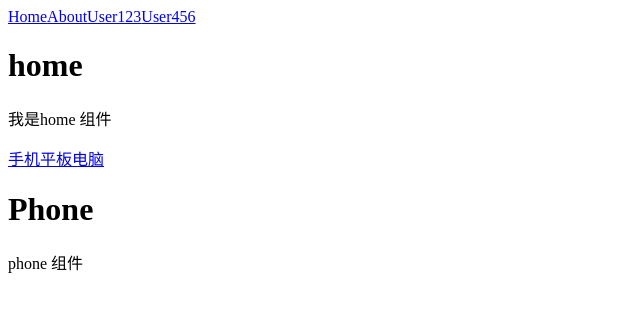
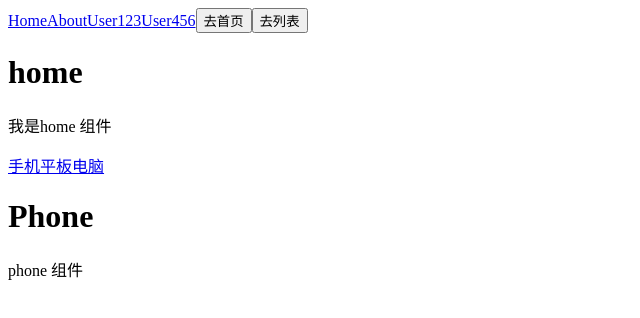
Before and after one commit to bellakongqn/vue-practice, a Vue app: page /#/home in a window 1280 px wide. Shown: the top 318 px of the page, without its empty margins (0-640 px from the left). Built offline with nearby package versions, Linux system fonts and the light colour scheme.

Commit message:
编程式路由+命名路由

```diff
--- a/src/App3.vue
+++ b/src/App3.vue
@@ -4,8 +4,10 @@
     <!-- router-link 定义点击后导航到哪个路径下 -->
       <router-link to="/home">Home</router-link>
       <router-link to="/about">About</router-link>
-      <router-link to="/user/123">User123</router-link>
+      <router-link :to="{ name: 'user', params: { id: 123 }}">User123</router-link>
       <router-link to="/user/456">User456</router-link>
+      <button @click="goHome">去首页</button>
+      <button @click="goList">去列表</button>
     </header>
     <!-- 对应的组件内容渲染到router-view中 -->
     <router-view></router-view>
@@ -14,6 +16,18 @@
 
 <script>
 export default {
-
+  methods:{
+    goHome(){
+                //页面跳转，push是增加到历史管理
+               this.$router.history.push('/home')
+                //go表示前进后退
+                //this.$router.history.go(-1)
+            },
+    goList(){
+        this.$router.history.push('/user/123')
+        //将当前历史管理替换成list
+        //this.$router.history.replace('/list')
+    }
+  }
 }
 </script>
--- a/src/router.js
+++ b/src/router.js
@@ -15,7 +15,7 @@ Vue.use(VueRouter);
 const routes = [
     // 重定向
     { path: '/',  redirect: '/home' },
-    { path:"/home", component: home ,
+    { path:"/home", name: 'home', component: home ,
     // 子路由
         children: [
             { path: "",  component: phone},
@@ -26,7 +26,7 @@ const routes = [
     },
     { path: "/about", component: about },
     // 新增user路径，配置了动态的id
-    { path: "/user/:id", component: user }
+    { path: "/user/:id",name: 'user' , component: user }
 ]
 
 var router =  new VueRouter({
```
